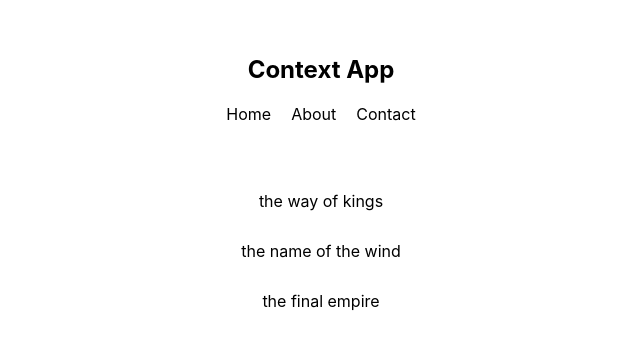
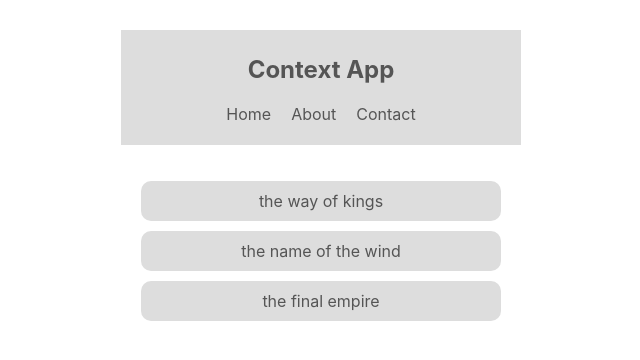
Before and after one commit to gitalvininfo/react-context-hooks, a React (Create React App) app: page / in a window 1280 px wide. Shown: the top 360 px of the page, without its empty margins (319-959 px from the left). Built offline with nearby package versions, Linux system fonts and the light colour scheme; the HTML template or start-up script is replaced by a standard one.

Commit message:
consume context

```diff
--- a/src/components/BookList.jsx
+++ b/src/components/BookList.jsx
@@ -1,15 +1,23 @@
-import React from 'react'
+import React, { Component } from "react";
+import { ThemeContext } from "../contexts/ThemeContext";
 
-const BookList = () => {
-  return (
-    <div className='book-list'>
+class BookList extends Component {
+  static contextType = ThemeContext;
+
+  render() {
+    const { isLightTheme, light, dark } = this.context;
+    const theme = isLightTheme ? light : dark;
+
+    return (
+      <div className="book-list" style={{ color: theme.syntax, bg: theme.bg }}>
         <ul>
-            <li>the way of kings</li>
-            <li>the name of the wind</li>
-            <li>the final empire</li>
+          <li style={{ background: theme.ui }}>the way of kings</li>
+          <li style={{ background: theme.ui }}>the name of the wind</li>
+          <li style={{ background: theme.ui }}>the final empire</li>
         </ul>
-    </div>
-  )
+      </div>
+    );
+  }
 }
 
-export default BookList
+export default BookList;
--- a/src/components/Navbar.jsx
+++ b/src/components/Navbar.jsx
@@ -1,8 +1,14 @@
-import React from "react";
+import React, { Component } from "react";
+import { ThemeContext } from "../contexts/ThemeContext";
 
-const Navbar = () => {
+class Navbar extends Component {
+  static contextType = ThemeContext;
+
+  render() {
+    const { isLightTheme, light, dark } = this.context;
+    const theme = isLightTheme ? light : dark;
     return (
-    <nav>
+      <nav style={{ background: theme.ui, color: theme.syntax }}>
         <h1>Context App</h1>
         <ul>
           <li>Home</li>
@@ -11,6 +17,7 @@ const Navbar = () => {
         </ul>
       </nav>
     );
-};
+  }
+}
 
 export default Navbar;
```
Lines whose indentation alone changed are shown as unchanged.
